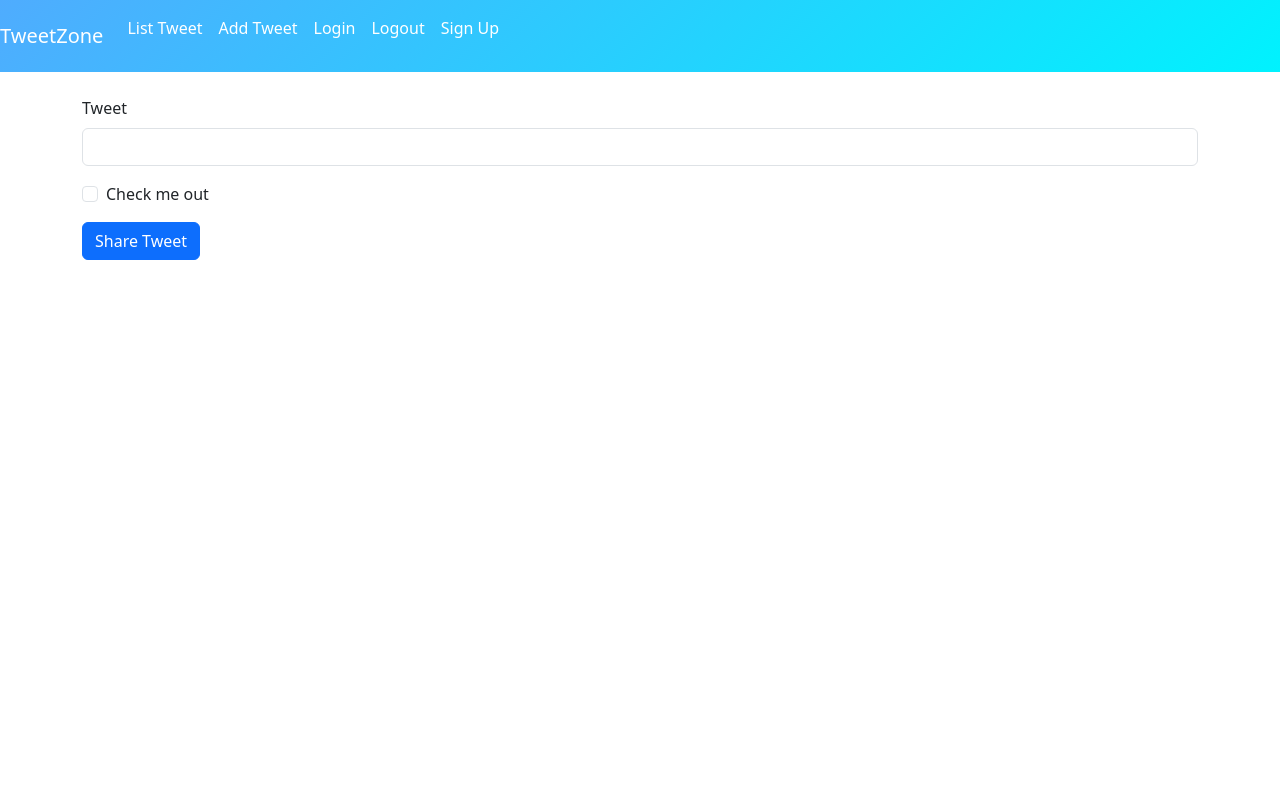
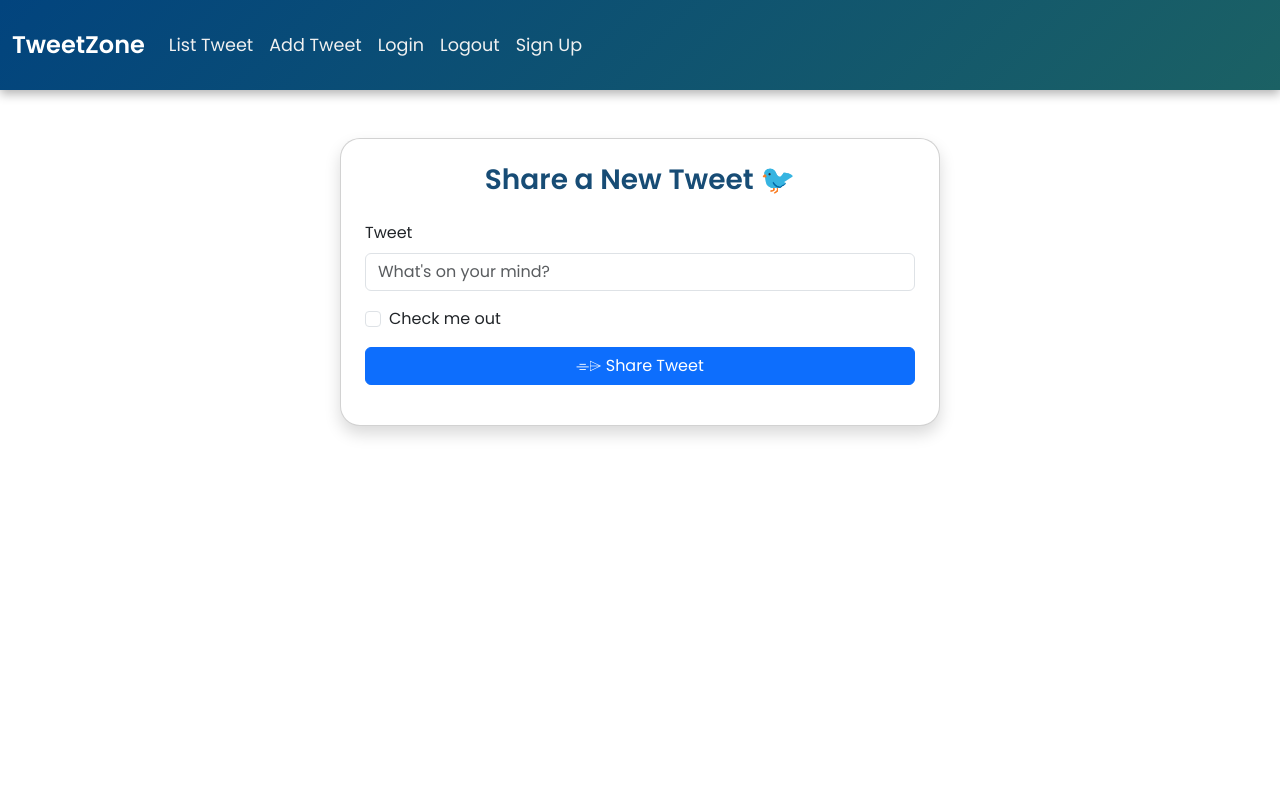
Before and after one commit to BatuhanMD/TweetZone, a Django app: page /addtweet/ in a window 1280 px wide. Run offline with Django 5.2, Linux system fonts and the light colour scheme; a user stored in the database is signed in.

Commit message:
List/Add Tweet pages changed , time info added , some css changes

```diff
--- a/Tweet_app/settings.py
+++ b/Tweet_app/settings.py
@@ -106,7 +106,7 @@ AUTH_PASSWORD_VALIDATORS = [
 
 LANGUAGE_CODE = 'en-us'
 
-TIME_ZONE = 'UTC'
+TIME_ZONE = 'Europe/Istanbul'
 
 USE_I18N = True
 
--- a/templates/base.html
+++ b/templates/base.html
@@ -7,10 +7,12 @@
     <link href="https://cdn.jsdelivr.net/npm/bootstrap@5.3.3/dist/css/bootstrap.min.css" rel="stylesheet" integrity="sha384-QWTKZyjpPEjISv5WaRU9OFeRpok6YctnYmDr5pNlyT2bRjXh0JMhjY6hW+ALEwIH" crossorigin="anonymous">
     <script src="https://cdn.jsdelivr.net/npm/bootstrap@5.3.3/dist/js/bootstrap.bundle.min.js" integrity="sha384-YvpcrYf0tY3lHB60NNkmXc5s9fDVZLESaAA55NDzOxhy9GkcIdslK1eN7N6jIeHz" crossorigin="anonymous"></script>
     <link rel="stylesheet" href="{% static 'tweetapp/customform.css' %}">
+    <link href="https://fonts.googleapis.com/css2?family=Poppins:wght@400;600&display=swap" rel="stylesheet">
+
 </head>
 <body>
     {% block navbar %}
-    <nav class="navbar navbar-expand-md navbar-dark bg-dark mb-4" style="background: linear-gradient(135deg, #4facfe, #00f2fe);>
+    <nav class="navbar navbar-expand-md navbar-dark bg-dark mb-4" style="background: linear-gradient(135deg,rgb(2, 68, 126),rgb(27, 97, 100))";>
         <div class="container-fluid">
           <a class="navbar-brand" href="#">TweetZone</a>
           <button class="navbar-toggler" type="button" data-bs-toggle="collapse" data-bs-target="#navbarCollapse" aria-controls="navbarCollapse" aria-expanded="false" aria-label="Toggle navigation">
--- a/tweetapp/models.py
+++ b/tweetapp/models.py
@@ -1,11 +1,12 @@
 from django.db import models
 from django.contrib.auth.models import User
+from django.utils import timezone
 # Create your models here.
 
 class Tweet(models.Model):
     username = models.ForeignKey(User,on_delete=models.CASCADE,null=True)
     message = models.CharField(max_length=255)
-
+    created_at = models.DateTimeField(default=timezone.now)
 
     def __str__(self):
         return f"Username: {self.username}, Tweet: {self.message}"
--- a/tweetapp/static/tweetapp/customform.css
+++ b/tweetapp/static/tweetapp/customform.css
@@ -2,3 +2,54 @@
     border: 8px solid rgb(0, 0, 0);
     padding: 5px;
 }
+
+body {
+    font-family: 'Poppins', sans-serif;
+}
+
+/* Navbar başlığı (TweetZone) */
+.navbar-brand {
+    font-weight: 700;
+    font-size: 1.5rem;
+    color: #ffffff !important;
+
+}
+
+/* Navbar bağlantıları */
+.navbar-nav .nav-link {
+    font-size: 1.1rem;
+    font-weight: 500;
+    color: #f1f1f1 !important;
+    transition: color 0.3s ease;
+    padding-top: 1.5rem;
+}
+
+.navbar-nav .nav-link:hover {
+    color: #00f2fe !important;
+    text-decoration: underline;
+}
+
+/* Logout butonu görünümü */
+.btn-link.nav-link {
+    font-size: 1.1rem;
+    font-weight: 500;
+    color: #f1f1f1 !important;
+}
+
+.btn-link.nav-link:hover {
+    color: #00f2fe !important;
+}
+
+/* Navbar'a hafif gölge */
+nav.navbar {
+    box-shadow: 0 4px 10px rgba(0, 0, 0, 0.3);
+}
+
+.card {
+    transition: 0.3s ease;
+}
+
+.card:hover {
+    transform: translateY(-5px);
+    box-shadow: 0 10px 30px rgba(0, 0, 0, 0.15);
+}
--- a/tweetapp/templates/tweetapp/addtweet.html
+++ b/tweetapp/templates/tweetapp/addtweet.html
@@ -1,24 +1,26 @@
 {% extends "base.html" %}
 
 {% block content %}
+<div class="container d-flex justify-content-center align-items-center mt-5">
+    <div class="card shadow p-4" style="min-width: 400px; width: 100%; max-width: 600px; border-radius: 20px;">
+        <h3 class="text-center mb-4" style="font-weight: 600; color: #174c75;">Share a New Tweet 🐦</h3>
         <form action="" method="POST">
             {% csrf_token %}
-    <div class="container">
-      <!--
-      <div class="mb-3">
-        <label for="nickname" class="form-label">Nickname</label>
-        <input class="form-control" id="nickname" name="nickname">
-      </div>
-      -->
+
             <div class="mb-3">
                 <label for="message" class="form-label">Tweet</label>
-        <input type="text" class="form-control" id="message" name="message">
+                <input type="text" class="form-control" id="message" name="message" placeholder="What's on your mind?">
             </div>
+
             <div class="mb-3 form-check">
                 <input type="checkbox" class="form-check-input" id="exampleCheck1">
                 <label class="form-check-label" for="exampleCheck1">Check me out</label>
             </div>
-      <button type="submit" class="btn btn-primary">Share Tweet</button>
+
+            <div class="d-grid">
+                <button type="submit" class="btn btn-primary">⌯⌲ Share Tweet</button>
             </div>
         </form>
-{% endblock  %}
+    </div>
+</div>
+{% endblock %}
```
Also changed, not shown: tweetapp/templates/tweetapp/listtweet.html (+18 -13 lines), db.sqlite3, tweetapp/migrations/0003_tweet_created_at.py (added). Lines whose indentation alone changed are shown as unchanged.
